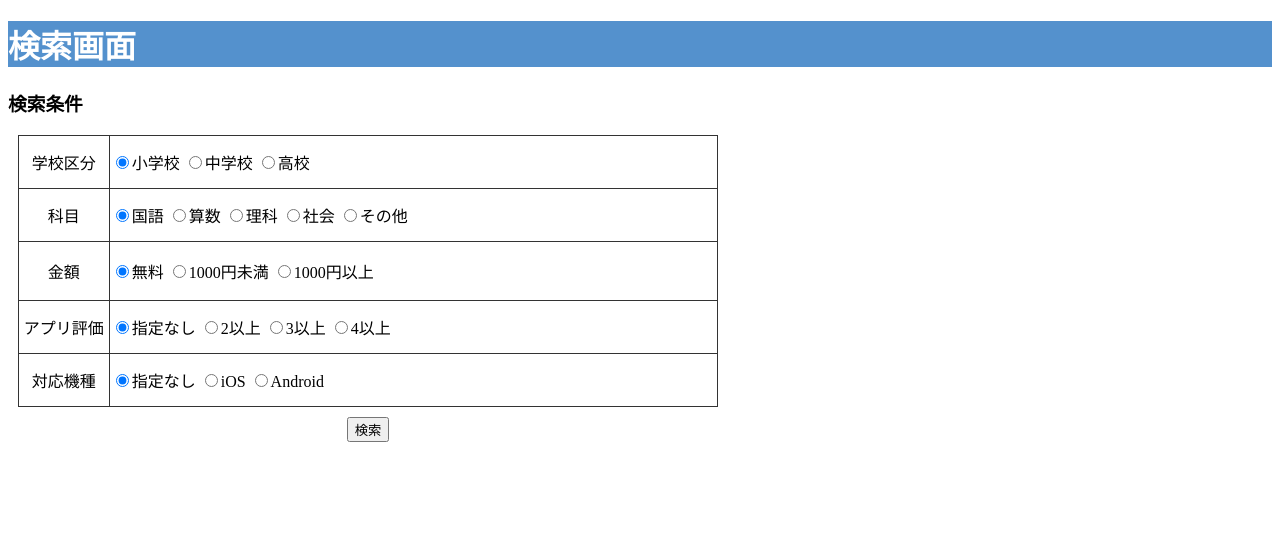
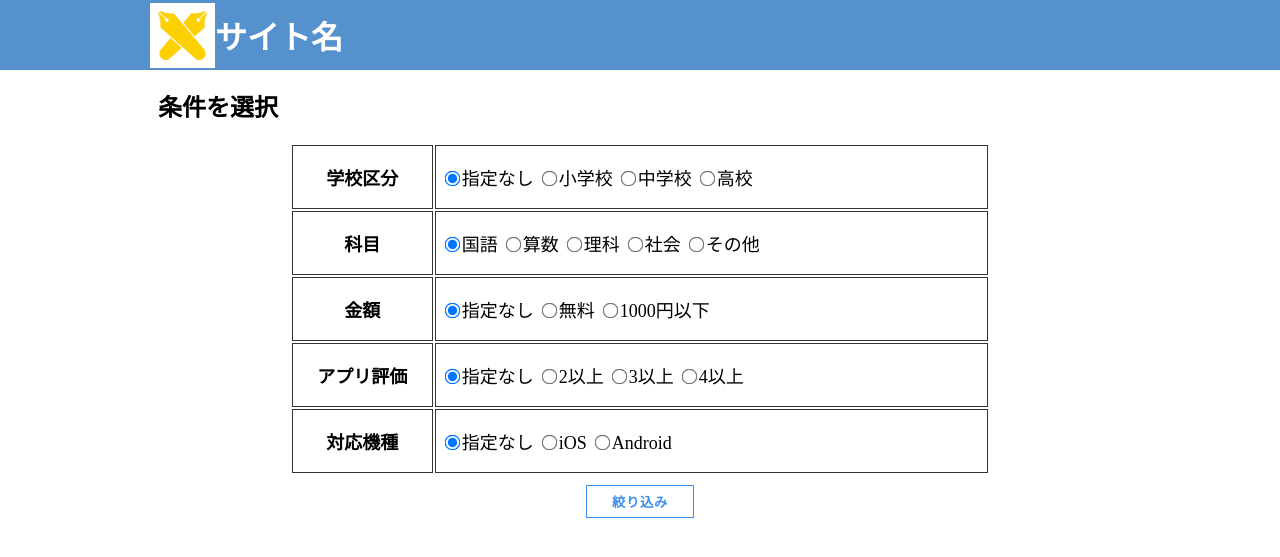
Before and after one commit to senttttt/teacherApp, a Django app: page /teacherApp/ in a window 1280 px wide. Shown: the top 557 px of the page. Run offline with Django 4.2, Linux system fonts and the light colour scheme.

Commit message:
second commit

```diff
--- a/teacherApp/admin.py
+++ b/teacherApp/admin.py
@@ -1,3 +1,6 @@
 from django.contrib import admin
 
 # Register your models here.
+from . models import App;
+
+admin.site.register(App)
--- a/teacherApp/static/css/style.css
+++ b/teacherApp/static/css/style.css
@@ -1,9 +1,52 @@
-/*index.html*/
-h1{
+/*共通*/
+#header{
+    display: flex;
+    width: 100%;
+    height: 70px;
     background-color: rgba(0, 91, 181, 0.671);
+    position: fixed;
+    top: 0;
+    left: 0;
+    align-items: center;
+}
+
+#logo{
+    width: 65px;
+    height: 65px;
+    padding-left: 150px;
+}
+
+#h1_header{
     color: white;
 }
 
+#page_name{
+    padding-left: 150px;
+}
+
+body{
+    padding-top: 60px;
+}
+.btn{
+	display: inline-block;
+	vertical-align: middle;
+	margin: 0 10px;
+	padding: 6px 25px;
+	color: #388ded;
+	font-weight: bold;
+	letter-spacing: 0.5pt;
+	text-decoration: none;
+	background-color: #ffffff;
+	border: 1px solid #388ded;
+	cursor: pointer;
+}
+
+.btn:hover{
+    color: #ffffff;
+    background-color: #388ded;
+}
+
+/*index.html*/
 form{
     padding: 0px 10px 5px 10px;
     width: 700px;
@@ -18,41 +61,50 @@ div{
     padding: 0px 10px 0px 10px;
 }
 
+select{
+    margin-right: 20px;
+}
+
+.search_title{
+    height: 60px;
+    width: 150px;
+    border: 1px solid #333;
+    text-align: center;
+    border-collapse: collapse;
+}
+
+.search_condition{
+    height: 60px;
+    width: 600px;
+    border: 1px solid #333;
+    text-align: left;
+    border-collapse: collapse;
+    padding-left: 5px;
+}
+
+.radio_button{
+    padding: 0px 10px 0px 10px;
+}
+
+#search_field{
+    margin: 0 auto;
+}
+
 #button{
     padding: 10px 10px 0px 10px;
     margin: auto;
 }
 
-select{
-    margin-right: 20px;
-}
-
-.search_title{
-    height: 50px;
-    width: 100px;
-    border: 1px solid #333;
-    text-align: center;
-    margin:auto;
-    border-collapse: collapse;
-}
-
-.search_condition{
-    height: 50px;
-    width: 700px;
-    border: 1px solid #333;
-    border-collapse: collapse;
-    text-align: left;
-}
-
 /*search.html*/
 #search{
     border: 1px solid #333;
+    margin: 0 auto;
 }
 
 #content{
     border: 1px solid #333;
     padding: 0 10px 0 10px;
-    width: 400px;
+    width: 640px;
 }
 
 #img{
@@ -63,10 +115,9 @@ select{
 #app_name{
     color: rgb(73, 151, 224);
 }
-.btn {
-    border-radius: 5px;
-    background-color: lightblue;
-    padding: 10px;
-    text-decoration: none;
-    color: white;
+
+.button{
+    display: flex;
+    justify-content: center;
+    padding-top: 20px;
 }
--- a/teacherApp/templates/teacherApp/index.html
+++ b/teacherApp/templates/teacherApp/index.html
@@ -6,59 +6,63 @@
     <link rel="stylesheet" href="{% static 'css/style.css' %}">
   </head>
   <body>
-    <h1>検索画面</h1>
-    <h3>検索条件</h3>
-    <form action="{% url 'search' %}" method="post">
+    <header id="header">
+      <img src="../../static/images/samplelogo.png" id="logo">
+      <h1 id="h1_header">サイト名</h1>
+    </header>
+    <h2 id="page_name">条件を選択</h2>
+    <form action="{% url 'search' %}" method="post" id="search_field">
       {% csrf_token %}
-      <table class="search_condition">
+      <table>
         <tr>
-          <td class="search_title">学校区分</td>
+          <td class="search_title"><font size="4"><b>学校区分</b></font></td>
           <td class="search_condition">
-            <input type="radio" name="schoolInput" value="element" checked>小学校
-            <input type="radio" name="schoolInput" value="junior">中学校
-            <input type="radio" name="schoolInput" value="high">高校
+            <input type="radio" name="schoolInput" value="" style="transform:scale(1.2)" checked><font size="4">指定なし</font>
+            <input type="radio" name="schoolInput" value="element" style="transform:scale(1.2)"><font size="4">小学校</font>
+            <input type="radio" name="schoolInput" value="junior" style="transform:scale(1.2)"><font size="4">中学校</font>
+            <input type="radio" name="schoolInput" value="high" style="transform:scale(1.2)"><font size="4">高校</font>
           </td>
         </tr>
         <tr>
-          <td class="search_title">科目</td>
+          <td class="search_title"><font size="4"><b>科目</b></font></td>
           <td class="search_condition">
-            <input type="radio" name="subjectInput" value="japanese" checked>国語
-            <input type="radio" name="subjectInput" value="math">算数
-            <input type="radio" name="subjectInput" value="science">理科
-            <input type="radio" name="subjectInput" value="society">社会
-            <input type="radio" name="subjectInput" value="other">その他
+            <input type="radio" name="subjectInput" value="japanese" style="transform:scale(1.2)" checked><font size="4">国語</font>
+            <input type="radio" name="subjectInput" value="math" style="transform:scale(1.2)"><font size="4">算数</font>
+            <input type="radio" name="subjectInput" value="science" style="transform:scale(1.2)"><font size="4">理科</font>
+            <input type="radio" name="subjectInput" value="society" style="transform:scale(1.2)"><font size="4">社会</font>
+            <input type="radio" name="subjectInput" value="other" style="transform:scale(1.2)"><font size="4">その他</font>
           </td>
         </tr>
         <tr>
-          <td class="search_title">金額</td>
+          <td class="search_title"><font size="4"><b>金額</b></font></td>
           <td class="search_condition">
             <p>
-              <input type="radio" name="moneyInput" value = "1" checked>無料
-              <input type="radio" name="moneyInput" value = "999">1000円未満
-              <input type="radio" name="moneyInput" value = "1000">1000円以上
+              <input type="radio" name="moneyInput" value="100000" style="transform:scale(1.2)" checked><font size="4">指定なし</font>
+              <input type="radio" name="moneyInput" value = "1" style="transform:scale(1.2)"><font size="4">無料</font>
+              <input type="radio" name="moneyInput" value = "1000" style="transform:scale(1.2)"><font size="4">1000円以下</font>
             </p>
           </td>
         </tr>
         <tr>
-          <td class="search_title">アプリ評価</td>
+          <td class="search_title"><font size="4"><b>アプリ評価</b></font></td>
           <td class="search_condition">
-            <input type="radio" name="valueInput" value = "0" checked>指定なし
-            <input type="radio" name="valueInput" value = "2">2以上
-            <input type="radio" name="valueInput" value = "3">3以上
-            <input type="radio" name="valueInput" value = "4">4以上
+            <input type="radio" name="valueInput" value = "0" style="transform:scale(1.2)" checked><font size="4">指定なし</font>
+            <input type="radio" name="valueInput" value = "2" style="transform:scale(1.2)"><font size="4">2以上</font>
+            <input type="radio" name="valueInput" value = "3" style="transform:scale(1.2)"><font size="4">3以上</font>
+            <input type="radio" name="valueInput" value = "4" style="transform:scale(1.2)"><font size="4">4以上</font>
           </td>
         </tr>
         <tr>
-          <td class="search_title">対応機種</td>
+          <td class="search_title"><font size="4"><b>対応機種</b></font></td>
           <td class="search_condition">
-            <input type="radio" name="machineInput" value="" checked>指定なし
-            <input type="radio" name="machineInput" value="iOS">iOS
-            <input type="radio" name="machineInput" value="Android">Android
+            <input type="radio" name="machineInput" value="" style="transform:scale(1.2)" checked><font size="4">指定なし</font>
+            <input type="radio" name="machineInput" value="iOS" style="transform:scale(1.2)"><font size="4">iOS</font>
+            <input type="radio" name="machineInput" value="Android" style="transform:scale(1.2)"><font size="4">Android</font>
           </td>
         </tr>
       </table>
       <div id="button">
-        <button type="submit">検索</button>
+        <button type="submit" class="btn">絞り込み</button>
       </div>
     </form>
   </body>
--- a/teacherApp/views.py
+++ b/teacherApp/views.py
@@ -13,7 +13,7 @@ def search(request):
     money = request.POST['moneyInput']
     value = request.POST['valueInput']
     machine = request.POST['machineInput']
-    app = App.objects.filter(subject = subject)
+    app = App.objects.filter(subject__contains = subject,school__contains = school,money__lte = money,value__gte = value,machine__contains = machine)
     context = {
         'app':app,
     }
```
Also changed, not shown: teacherApp/templates/teacherApp/search.html (+6 -2 lines), teacherApp/static/images/samplelogo.png (added).
